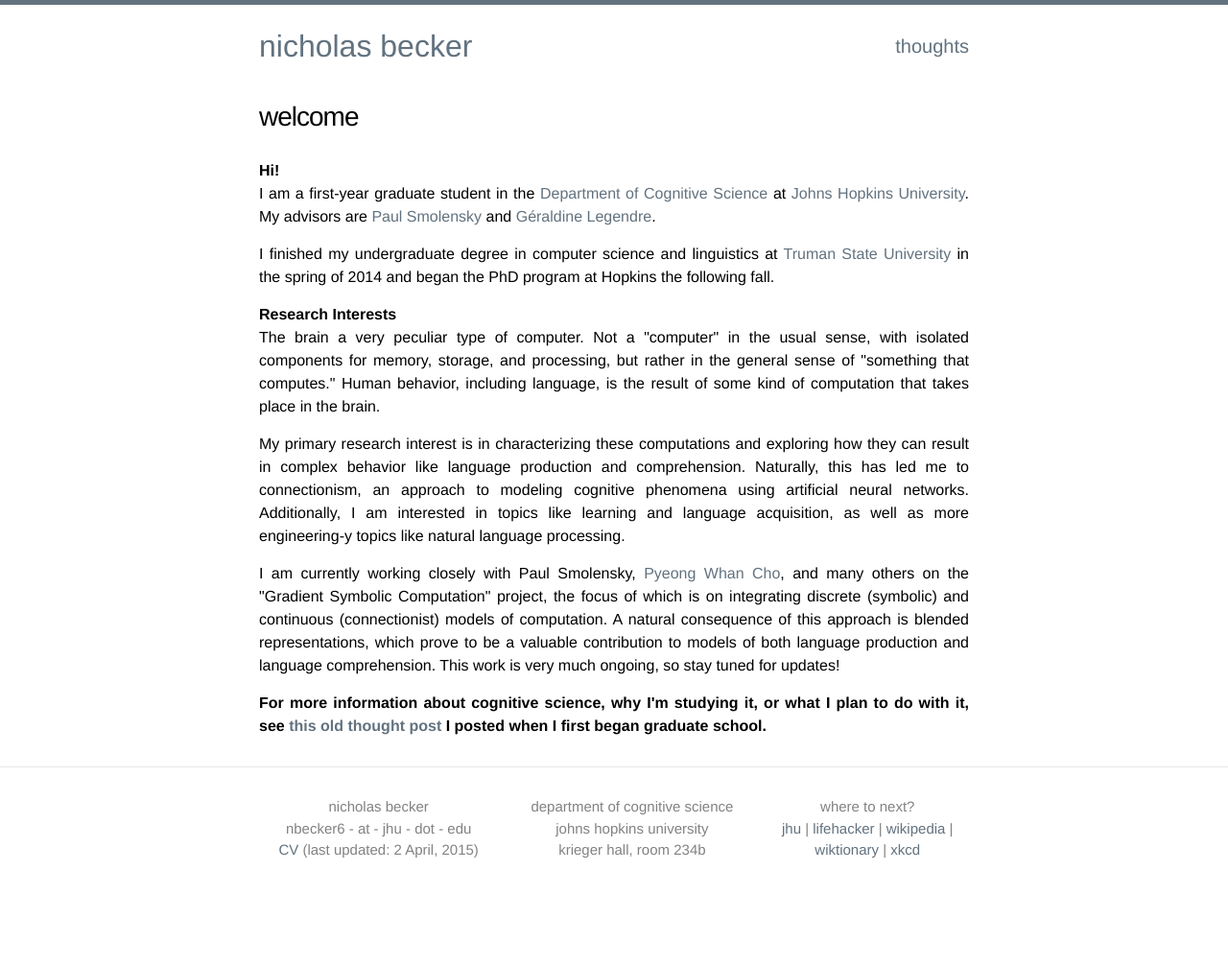
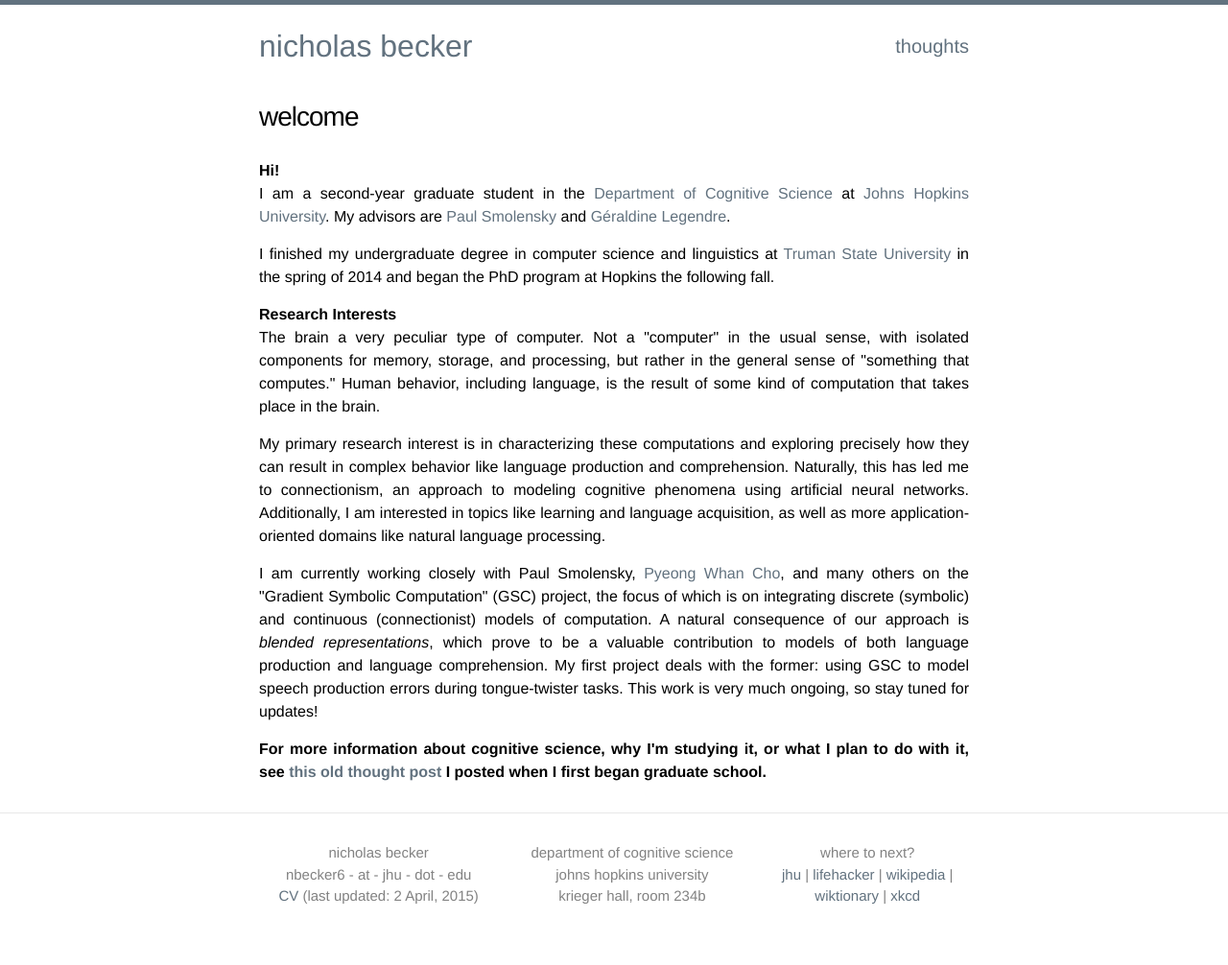
Before and after one commit to nrbecker/nrbecker.github.io, a Jekyll site: the page built from index.html, in a window 1280 px wide. Shown: the whole page at 96% size. Built offline with Jekyll 4.4.1, drawn with Linux system fonts in a browser that asks for light colours; before the commit the page ends 958 px from its top, so only the background shows below that.

Commit message:
update year in grad school and other minor wording

```diff
--- a/index.html
+++ b/index.html
@@ -10,16 +10,16 @@ layout: default
 
   <strong>Hi!</strong>
 
-  <p>I am a first-year graduate student in the <a href="http://cogsci.jhu.edu/">Department of Cognitive Science</a> at <a href="https://www.jhu.edu/">Johns Hopkins University</a>. My advisors are <a href="http://cogsci.jhu.edu/people/smolensky.html">Paul Smolensky</a> and <a href="http://cogsci.jhu.edu/people/legendre.html">G&eacuteraldine Legendre</a>.</p>
+  <p>I am a second-year graduate student in the <a href="http://cogsci.jhu.edu/">Department of Cognitive Science</a> at <a href="https://www.jhu.edu/">Johns Hopkins University</a>. My advisors are <a href="http://cogsci.jhu.edu/people/smolensky.html">Paul Smolensky</a> and <a href="http://cogsci.jhu.edu/people/legendre.html">G&eacuteraldine Legendre</a>.</p>
 
   <p>I finished my undergraduate degree in computer science and linguistics at <a href="http://www.truman.edu">Truman State University</a> in the spring of 2014 and began the PhD program at Hopkins the following fall.</p>
 
   <strong>Research Interests</strong>
   <p>The brain a very peculiar type of computer. Not a "computer" in the usual sense, with isolated components for memory, storage, and processing, but rather in the general sense of "something that computes." Human behavior, including language, is the result of some kind of computation that takes place in the brain.</p>
 
-  <p>My primary research interest is in characterizing these computations and exploring how they can result in complex behavior like language production and comprehension. Naturally, this has led me to connectionism, an approach to modeling cognitive phenomena using artificial neural networks. Additionally, I am interested in topics like learning and language acquisition, as well as more engineering-y topics like natural language processing.</p>
+  <p>My primary research interest is in characterizing these computations and exploring precisely how they can result in complex behavior like language production and comprehension. Naturally, this has led me to connectionism, an approach to modeling cognitive phenomena using artificial neural networks. Additionally, I am interested in topics like learning and language acquisition, as well as more application-oriented domains like natural language processing.</p>
 
-  <p>I am currently working closely with Paul Smolensky, <a href="http://pwcho.weebly.com/">Pyeong Whan Cho</a>, and many others on the "Gradient Symbolic Computation" project, the focus of which is on integrating discrete (symbolic) and continuous (connectionist) models of computation. A natural consequence of this approach is blended representations, which prove to be a valuable contribution to models of both language production and language comprehension. This work is very much ongoing, so stay tuned for updates!</p>
+  <p>I am currently working closely with Paul Smolensky, <a href="http://pwcho.weebly.com/">Pyeong Whan Cho</a>, and many others on the "Gradient Symbolic Computation" (GSC) project, the focus of which is on integrating discrete (symbolic) and continuous (connectionist) models of computation. A natural consequence of our approach is <i>blended representations</i>, which prove to be a valuable contribution to models of both language production and language comprehension. My first project deals with the former: using GSC to model speech production errors during tongue-twister tasks. This work is very much ongoing, so stay tuned for updates!</p>
 
   <strong>For more information about cognitive science, why I'm studying it, or what I plan to do with it, see <a href="uncategorized/2015/01/11/on-cognitive-science.html">this old thought post</a> I posted when I first began graduate school.</strong>
 
```
